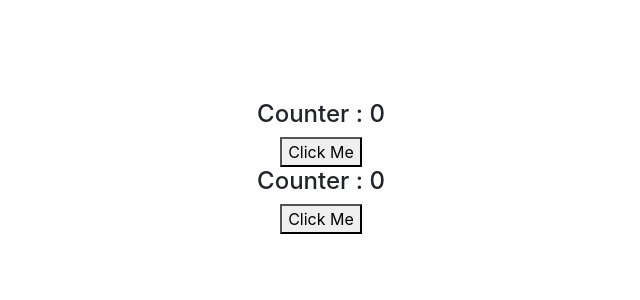
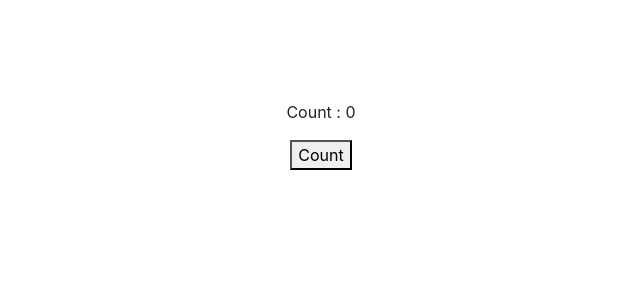
Before and after one commit to shawon39/45-days-of-code---React-JS, a React (Create React App) app: page / in a window 1280 px wide. Shown: the top 300 px of the page, without its empty margins (319-959 px from the left). Built offline with nearby package versions, Linux system fonts and the light colour scheme.

Commit message:
Started Hooks

```diff
--- /dev/null
+++ b/src/hooksComponents/1-useState/HooksCounter.js
@@ -0,0 +1,14 @@
+import React, { useState } from "react";
+
+function HooksCounter() {
+	const [count, setCount] = useState(0);
+
+	return (
+		<div>
+			<p>Count : {count} </p>
+			<button onClick={() => setCount(count + 1)}>Count</button>
+		</div>
+	);
+}
+
+export default HooksCounter;
--- /dev/null
+++ b/src/hooksComponents/App2.css
@@ -0,0 +1,7 @@
+.App2 {
+  text-align: center;
+  width: 50%;
+  margin: 0 auto;
+  margin-top: 100px;
+  margin-bottom: 100px;
+}
--- /dev/null
+++ b/src/hooksComponents/App2.js
@@ -0,0 +1,13 @@
+import React from 'react'
+import './App2.css';
+import HooksCounter from './1-useState/HooksCounter';
+
+function App2() {
+  return (
+    <div className="App2">
+      <HooksCounter/>
+    </div>
+  )
+}
+
+export default App2
--- a/src/index.js
+++ b/src/index.js
@@ -1,12 +1,14 @@
 import React from 'react';
 import ReactDOM from 'react-dom';
 import './index.css';
-import App from './components/App';
+// import App from './components/App';
 import * as serviceWorker from './serviceWorker';
+import App2 from './hooksComponents/App2';
 
 ReactDOM.render(
   <React.StrictMode>
-    <App />
+    {/* <App /> */}
+    <App2/>
   </React.StrictMode>,
   document.getElementById('root')
 );
```
